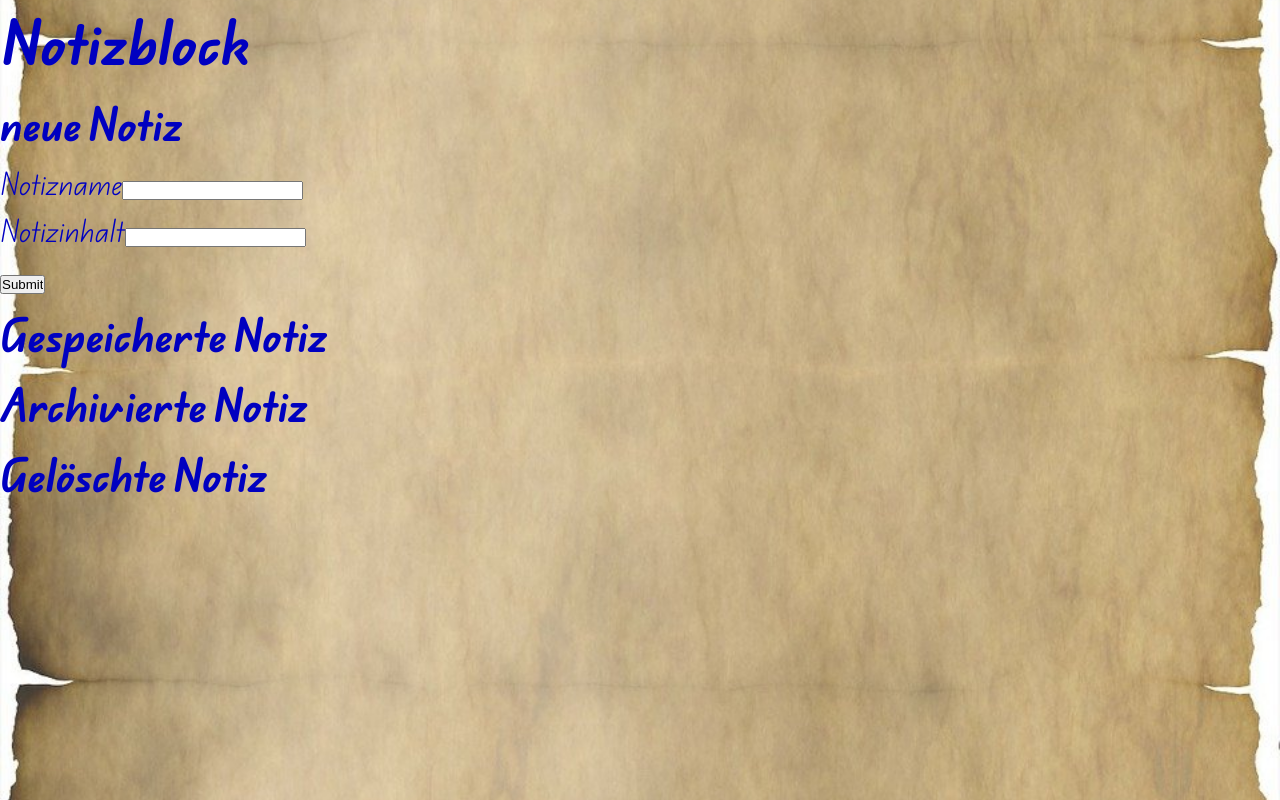
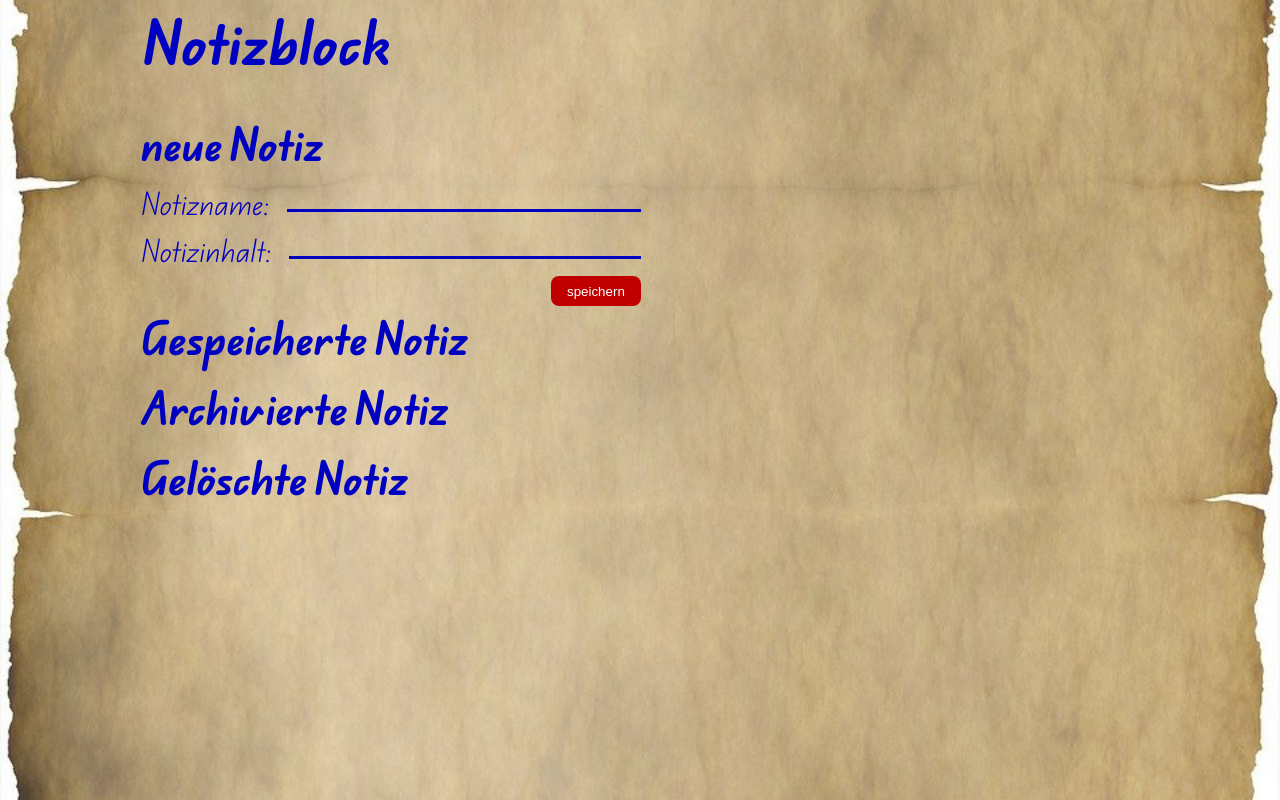
Before and after one commit to elma1989/note, a plain HTML site: page index.html in a window 1280 px wide. Drawn offline with Linux system fonts and the light colour scheme.

Commit message:
style: Update style.css: Form-Style

```diff
--- a/index.html
+++ b/index.html
@@ -18,9 +18,9 @@
             <div class="content">
                 <h2>neue Notiz</h2>
                 <form>
-                    <div class="formdata"><label for="note-name">Notizname</label><input type="text" id="note-name"></div>
-                    <div class="formdata"><label for="note-content">Notizinhalt</label><input type="text" id="note-content"></div>
-                    <div class="formsubmit"><input type="submit"></div>
+                    <div class="formdata"><label for="note-name">Notizname: </label><input type="text" id="note-name"></div>
+                    <div class="formdata"><label for="note-content">Notizinhalt: </label><input type="text" id="note-content"></div>
+                    <div class="formdata formsubmit"><input type="submit" value="speichern"></div>
                 </form>
             </div>
         </section>
--- a/static/style.css
+++ b/static/style.css
@@ -29,3 +29,59 @@ body {
     background-size: cover;
     background-position: center;
 }
+
+header, section {
+    display: flex;
+    justify-content: center;
+}
+
+header {
+    height: 14dvh;
+}
+main {
+    height: auto;
+    min-height: 86dvh;
+}
+
+
+.content {
+    width: 100%;
+    max-width: 1920px;
+    padding: 0 clamp(64px, 11dvw, 160px);
+}
+
+form {
+    width: 500px;
+    .formdata {
+        display: flex;
+        justify-content: flex-start;
+        width: 100%;
+        input[type=text] {
+            width: 100%;
+            height: 3rem;
+            background: transparent;
+            outline: none;
+            border: none;
+            border-bottom: 3px solid #0000c0;
+            width: 100%;
+            font: 2.4rem EduQLDHand;
+            color: #0000c0;
+            margin-left: 16px;
+        }
+    }
+    .formsubmit {
+        justify-content: flex-end;
+        align-items: center;
+        input[type=submit] {
+            display: flex;
+            align-items: center;
+            height: 3rem;
+            padding: 8px 16px;
+            background: #c00000;
+            color: white;
+            border: none;
+            border-radius: 8px;
+            cursor: pointer;
+        }
+    }
+}
```
